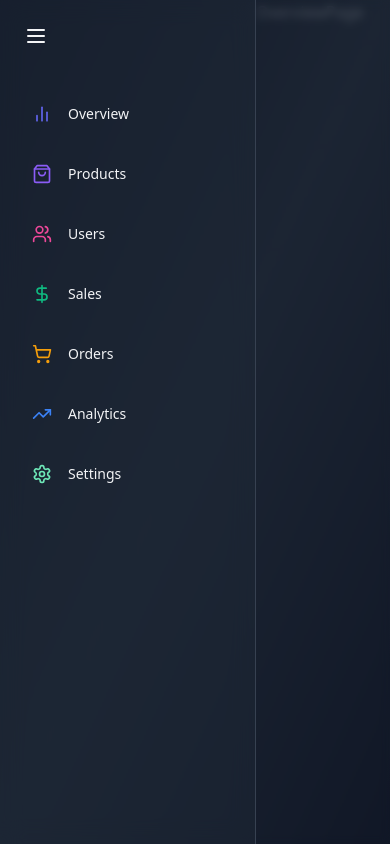
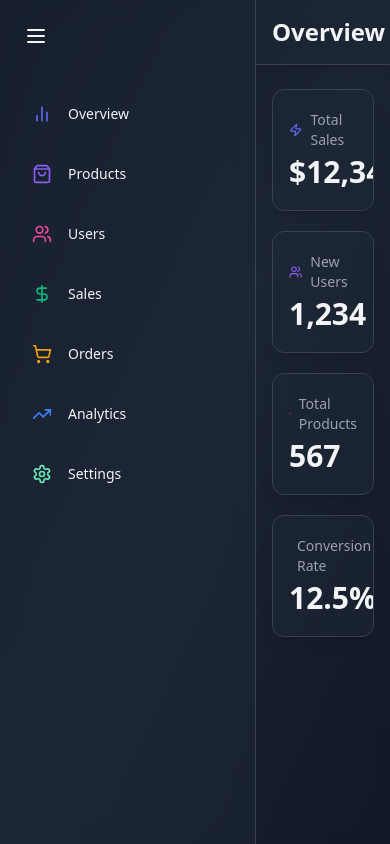
Before and after one commit to mstislavtceva/admin-dashboard, a React (Vite) app: page / in a window 390 px wide. Built offline with nearby package versions, Linux system fonts and the light colour scheme.

Commit message:
feat(OverviewPage): add Header and StatCard components
- Header: supports dynamic titles
- StatCard: metrics display, responsive layout
- Integrated with OverviewPage

```diff
--- /dev/null
+++ b/src/components/common/Header.jsx
@@ -0,0 +1,11 @@
+const Header = ({ title }) => {
+  return (
+    <header className="bg-gray-800 bg-opacity-50 backdrop-blur-md shadow-lg border-b border-gray-700">
+      <div className="max-w-7xl mx-auto py-4 px-4 sm:px-6 lg:px-8">
+        <h1 className="text-2xl font-semibold text-gray-100">{title}</h1>
+      </div>
+    </header>
+  );
+};
+
+export default Header;
--- /dev/null
+++ b/src/components/common/StatCard.jsx
@@ -0,0 +1,20 @@
+import { motion } from "framer-motion";
+
+const StatCard = ({ name, icon: Icon, value, color }) => {
+  return (
+    <motion.div
+      className="bg-gray-800 bg-opacity-50 backdrop-blur-md overflow-hidden shadow-lg rounded-xl border border-gray-700"
+      whileHover={{ y: -5, boxShadow: "0 25px 50px -12px rgba(0, 0, 0, 0.5" }}
+    >
+      <div className="px-4 py-5 sm:p-6">
+        <span className="flex items-center text-sm font-medium text-gray-400">
+          <Icon size={20} className="mr-2" style={{ color }} />
+          {name}
+        </span>
+        <p className="mt-1 text-3xl font-semibold text-gray-100">{value}</p>
+      </div>
+    </motion.div>
+  );
+};
+
+export default StatCard;
--- a/src/pages/OverviewPage.jsx
+++ b/src/pages/OverviewPage.jsx
@@ -1,5 +1,48 @@
+import { motion } from "framer-motion";
+
+import Header from "../components/common/Header";
+import StatCard from "../components/common/StatCard";
+import { BarChart2, ShoppingBag, Users, Zap } from "lucide-react";
+
 const OverviewPage = () => {
-  return <div>OverviewPage</div>;
+  return (
+    <div className="flex-1 overflow-auto relative z-10">
+      <Header title="Overview" />
+      <main className="max-w-7xl mx-auto py-6 px-4 lg:px-8">
+        <motion.div
+          className="grid grid-cols-1 gap-5 sm:grid-cols-2 lg:grid-cols-4 mb-8"
+          initial={{ opacity: 0, y: 20 }}
+          animate={{ opacity: 1, y: 0 }}
+          transition={{ duration: 1 }}
+        >
+          <StatCard
+            name="Total Sales"
+            icon={Zap}
+            value="$12,345"
+            color="#6366f1"
+          />
+          <StatCard
+            name="New Users"
+            icon={Users}
+            value="1,234"
+            color="#8b5cf6"
+          />
+          <StatCard
+            name="Total Products"
+            icon={ShoppingBag}
+            value="567"
+            color="#ec4899"
+          />
+          <StatCard
+            name="Conversion Rate"
+            icon={BarChart2}
+            value="12.5%"
+            color="#10b981"
+          />
+        </motion.div>
+      </main>
+    </div>
+  );
 };
 
 export default OverviewPage;
```
